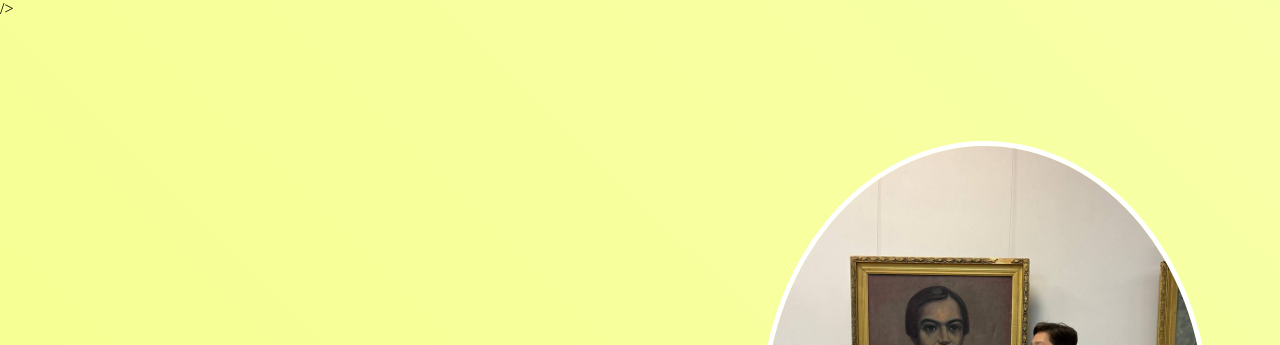
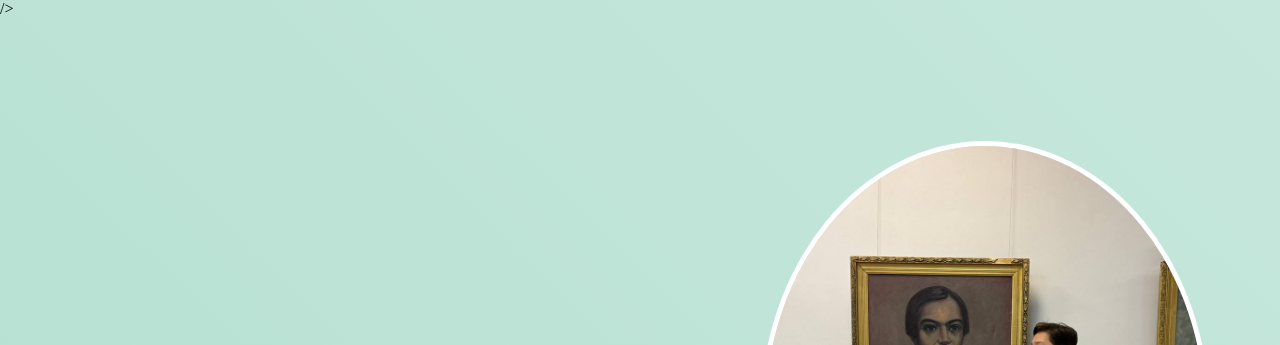
Before and after one commit to SayidRR/my-portfolio, a plain HTML site: page index.html in a window 1280 px wide. Shown: the top 345 px of the page. Drawn offline with nearby package versions, Linux system fonts and the light colour scheme; a web font is replaced by a local one.

Commit message:
Sayidrahman

```diff
--- a/styles.css
+++ b/styles.css
@@ -6,7 +6,7 @@
 
 body {
   font-family: Atkinson Hyperlegible Mono;
-  background: linear-gradient(45deg, hsl(65, 100%, 68%), #ffffff);
+  background: linear-gradient(45deg, #94d2bd, #ffffff);
   background-size: 600% 600%;
   animation: gradientBackground 7s ease infinite;
   height: 100vh;
```
